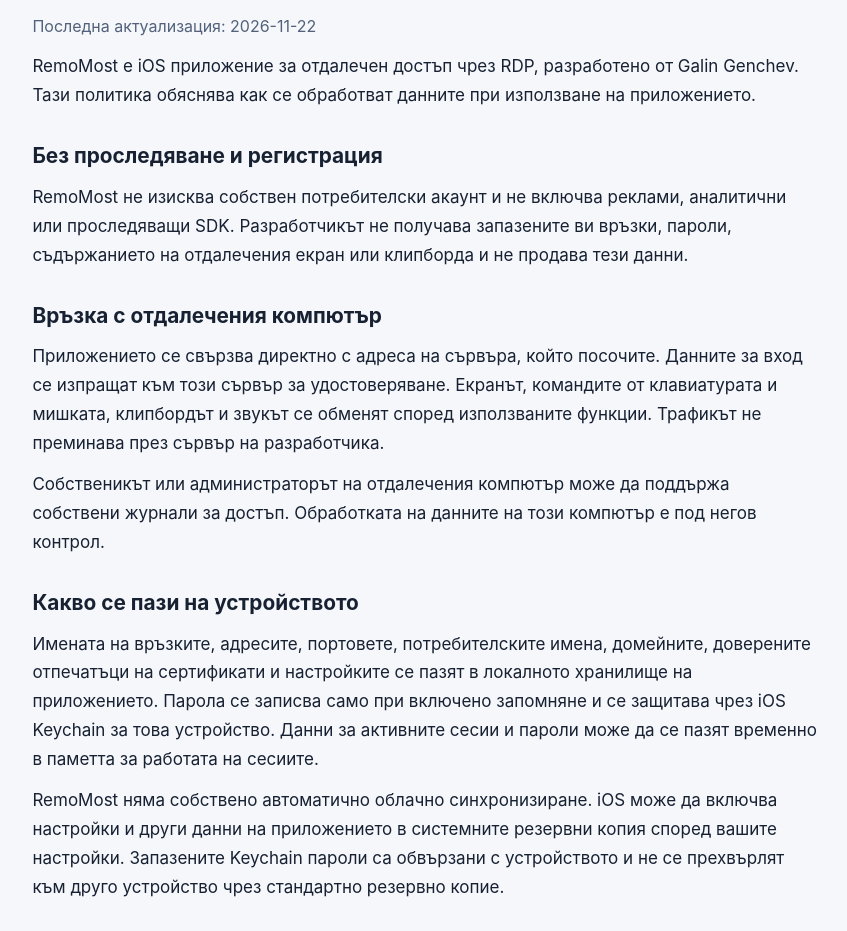
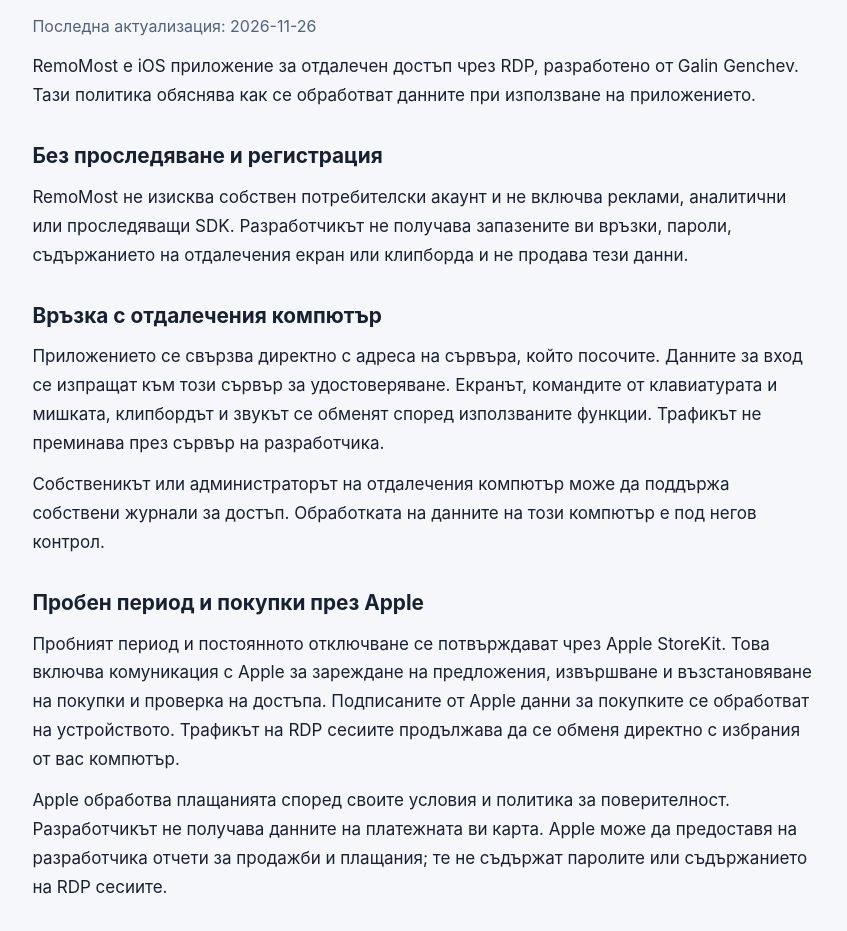
Before and after one commit to g1kata/remomost-support, a plain HTML site: page docs/privacy/bg/index.html in a window 1280 px wide. Shown: the part 314-1245 px from the top of the page, without its empty margins (214-1061 px from the left). Drawn offline with Linux system fonts and the light colour scheme.

Commit message:
Update Bulgarian privacy policy for StoreKit purchases

```diff
--- a/docs/privacy/bg/index.html
+++ b/docs/privacy/bg/index.html
@@ -42,12 +42,14 @@ footer { margin-top: 2.5rem; border-top: 1px solid var(--line); padding-top: .5r
 <header><div class="brand">RemoMost</div><nav aria-label="RemoMost"><a href="../../bg/index.html">Поддръжка</a><a href="./index.html" aria-current="page">Поверителност</a></nav><nav aria-label="Език"><a href="../bg/index.html" lang="bg" hreflang="bg" aria-current="page">Български</a><a href="../index.html" lang="en" hreflang="en">English</a><a href="../de/index.html" lang="de" hreflang="de">Deutsch</a><a href="../es/index.html" lang="es" hreflang="es">Español</a><a href="../fr/index.html" lang="fr" hreflang="fr">Français</a><a href="../it/index.html" lang="it" hreflang="it">Italiano</a><a href="../ru/index.html" lang="ru" hreflang="ru">Русский</a><a href="../pt-BR/index.html" lang="pt-BR" hreflang="pt-BR">Português (Brasil)</a></nav></header>
 <main>
 <h1>Политика за поверителност на RemoMost</h1>
-<p class="meta">Последна актуализация: <time datetime="2026-11-22">2026-11-22</time></p>
+<p class="meta">Последна актуализация: <time datetime="2026-11-26">2026-11-26</time></p>
 <p>RemoMost е iOS приложение за отдалечен достъп чрез RDP, разработено от Galin Genchev. Тази политика обяснява как се обработват данните при използване на приложението.</p>
 <section aria-labelledby="overview"><h2 id="overview">Без проследяване и регистрация</h2>
 <p>RemoMost не изисква собствен потребителски акаунт и не включва реклами, аналитични или проследяващи SDK. Разработчикът не получава запазените ви връзки, пароли, съдържанието на отдалечения екран или клипборда и не продава тези данни.</p></section><section aria-labelledby="connections"><h2 id="connections">Връзка с отдалечения компютър</h2>
 <p>Приложението се свързва директно с адреса на сървъра, който посочите. Данните за вход се изпращат към този сървър за удостоверяване. Екранът, командите от клавиатурата и мишката, клипбордът и звукът се обменят според използваните функции. Трафикът не преминава през сървър на разработчика.</p>
-<p>Собственикът или администраторът на отдалечения компютър може да поддържа собствени журнали за достъп. Обработката на данните на този компютър е под негов контрол.</p></section><section aria-labelledby="storage"><h2 id="storage">Какво се пази на устройството</h2>
+<p>Собственикът или администраторът на отдалечения компютър може да поддържа собствени журнали за достъп. Обработката на данните на този компютър е под негов контрол.</p></section><section aria-labelledby="purchases"><h2 id="purchases">Пробен период и покупки през Apple</h2>
+<p>Пробният период и постоянното отключване се потвърждават чрез Apple StoreKit. Това включва комуникация с Apple за зареждане на предложения, извършване и възстановяване на покупки и проверка на достъпа. Подписаните от Apple данни за покупките се обработват на устройството. Трафикът на RDP сесиите продължава да се обменя директно с избрания от вас компютър.</p>
+<p>Apple обработва плащанията според своите условия и политика за поверителност. Разработчикът не получава данните на платежната ви карта. Apple може да предоставя на разработчика отчети за продажби и плащания; те не съдържат паролите или съдържанието на RDP сесиите.</p></section><section aria-labelledby="storage"><h2 id="storage">Какво се пази на устройството</h2>
 <p>Имената на връзките, адресите, портовете, потребителските имена, домейните, доверените отпечатъци на сертификати и настройките се пазят в локалното хранилище на приложението. Парола се записва само при включено запомняне и се защитава чрез iOS Keychain за това устройство. Данни за активните сесии и пароли може да се пазят временно в паметта за работата на сесиите.</p>
 <p>RemoMost няма собствено автоматично облачно синхронизиране. iOS може да включва настройки и други данни на приложението в системните резервни копия според вашите настройки. Запазените Keychain пароли са обвързани с устройството и не се прехвърлят към друго устройство чрез стандартно резервно копие.</p></section><section aria-labelledby="clipboard-audio"><h2 id="clipboard-audio">Клипборд и звук</h2>
 <p>Достъпът до клипборда на телефона и поставянето на текст в него се извършват чрез избраните от вас действия за копиране и поставяне. Текстът от клипборда на отдалечения компютър може да се обработва временно в паметта на сесията; RemoMost не го записва във файл. Текст, поставен в Windows, може да остане в неговия клипборд след прекъсване.</p>
```
